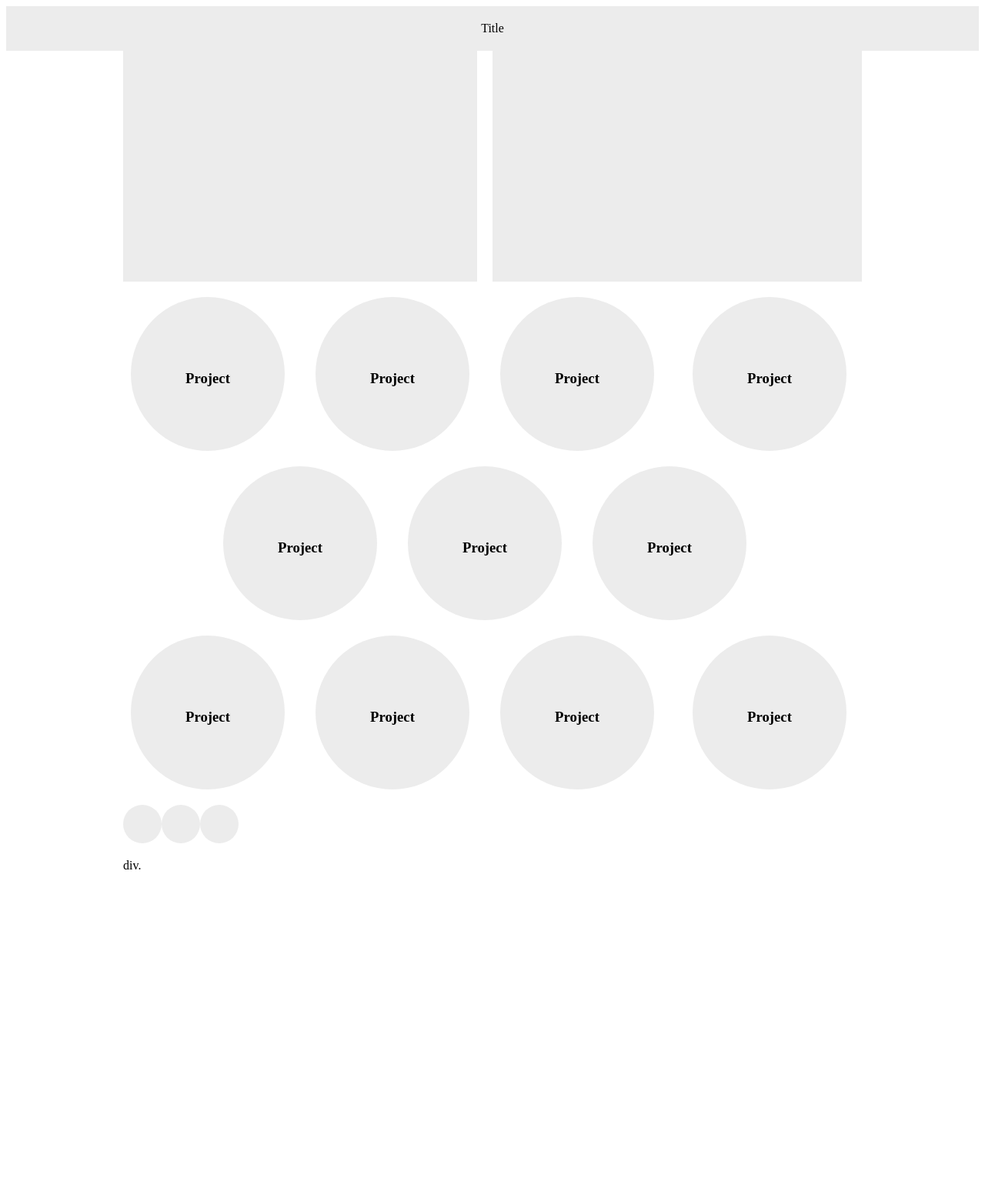
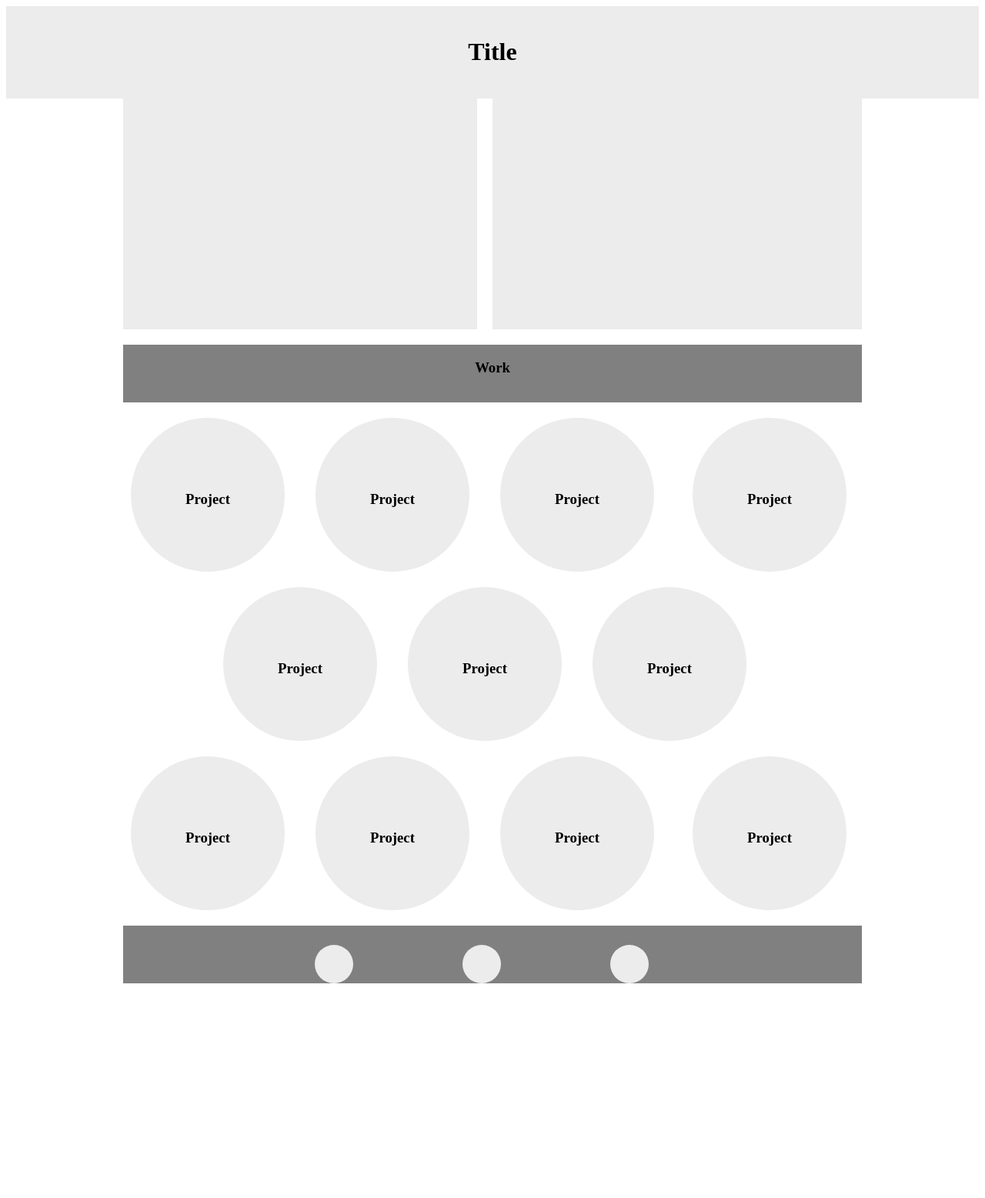
Before and after one commit to zeemclean/ywbc_portfolio_wireframe, a PHP site: page /idex.html in a window 1280 px wide. Shown: the top 1557 px of the page at 77% size. Before the commit the page ends 1130 px from the top, so only its background shows below. Run offline with PHP 8.4, Linux system fonts and the light colour scheme.

Commit message:
icons in place, starting about

```diff
--- a/css/main.css
+++ b/css/main.css
@@ -6,6 +6,10 @@
 
 .brief {
 	height: 300px;
+}
+
+.header--work {
+	text-align: center;
 }
 
 .work {
@@ -30,12 +34,27 @@
 }
 
 .break {
+	background: #808080;
+	height: 75px;
 
 }
+
+.icon_case {
+	margin: auto;
+}
+
 
 .icon {
 	background: #ececec;
 	height: 50px;
 	width: 50px;
 	border-radius: 50%;
+	position: relative;
+	left: 33.3333%;
+	margin-top: 25px;
+
 }
+
+.invisible {
+	visibility: hidden;
+}
--- a/idex.html
+++ b/idex.html
@@ -8,7 +8,7 @@
 </head>
 <body>
 	<header>
-		<div class="content">Title</div>
+		<div class="content"><h1>Title</h1></div>
 	</header>
 
 	<nav></nav>
@@ -20,6 +20,14 @@
 			</div>
 			<div class="col-1-2">
 				<div class="content brief"></div>
+			</div>
+		</div>
+
+		<div class="row break">
+			<div class="col-1-1">
+				<div class="header--work">
+					<h3>Work</h3>
+				</div>
 			</div>
 		</div>
 
@@ -92,14 +100,40 @@
 			</div>
 		</div>
 
+
+	<!--section break-->
 		<div class="row break">
-			<div class="icon col-1-3"></div>
-			<div class="icon col-1-3"></div>
-			<div class="icon col-1-3"></div>
+			<div class="col-1-5">
+				<div class="icon invisible"></div>
+			</div>
+			<div class="col-1-5">
+				<div class="icon"></div>
+			</div>
+			<div class="col-1-5">
+				<div class="icon"></div>
+			</div>
+			<div class="col-1-5">
+				<div class="icon"></div>
+			</div>
+			<div class="col-1-5">
+				<div class="icon invisible"></div>
+			</div>
 		</div>
 
-		div.
+	<!-- About -->
 
+	<div class="row about">
+		<div class="col-2-3">
+			<h3 class="header--about"></h3>
+			<p class="spiel"></p>
+		</div>
+		<div class="col-1-3">
+			<div class="picture"></div>
+		</div>
+	</div>
+
+
+	<!-- End of Container -->
 	</div>
 
 </body>
```
